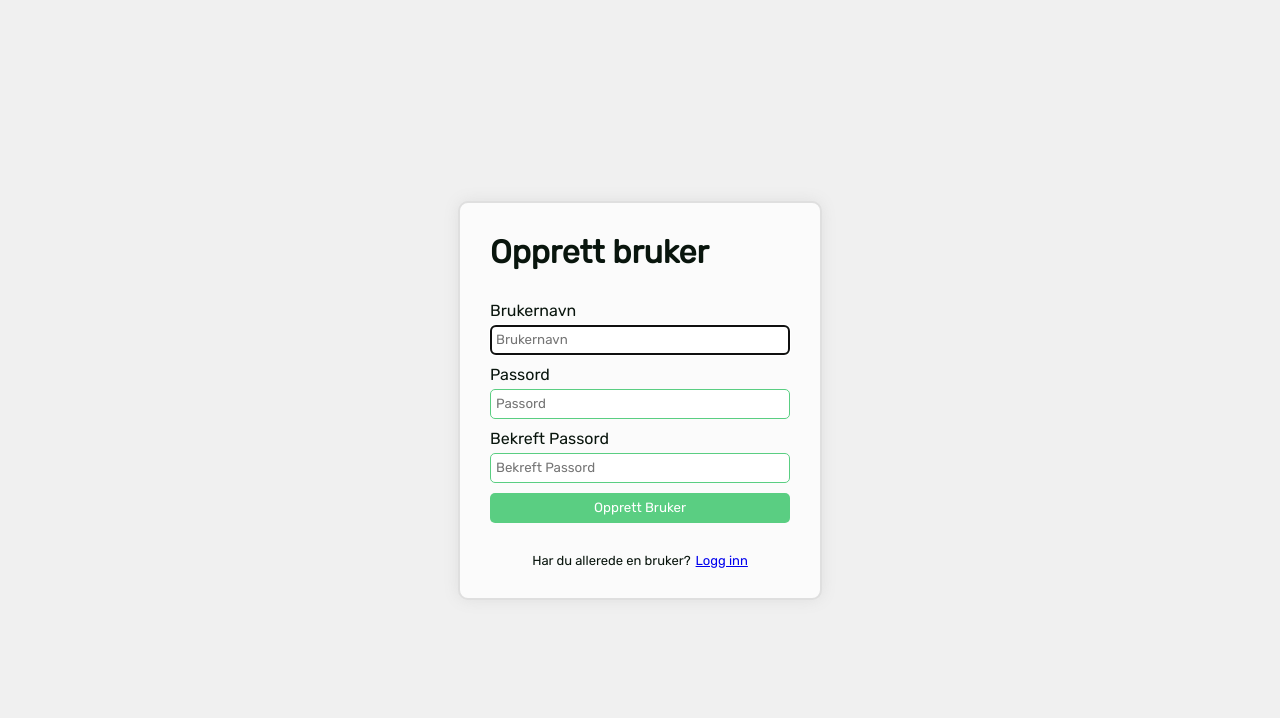
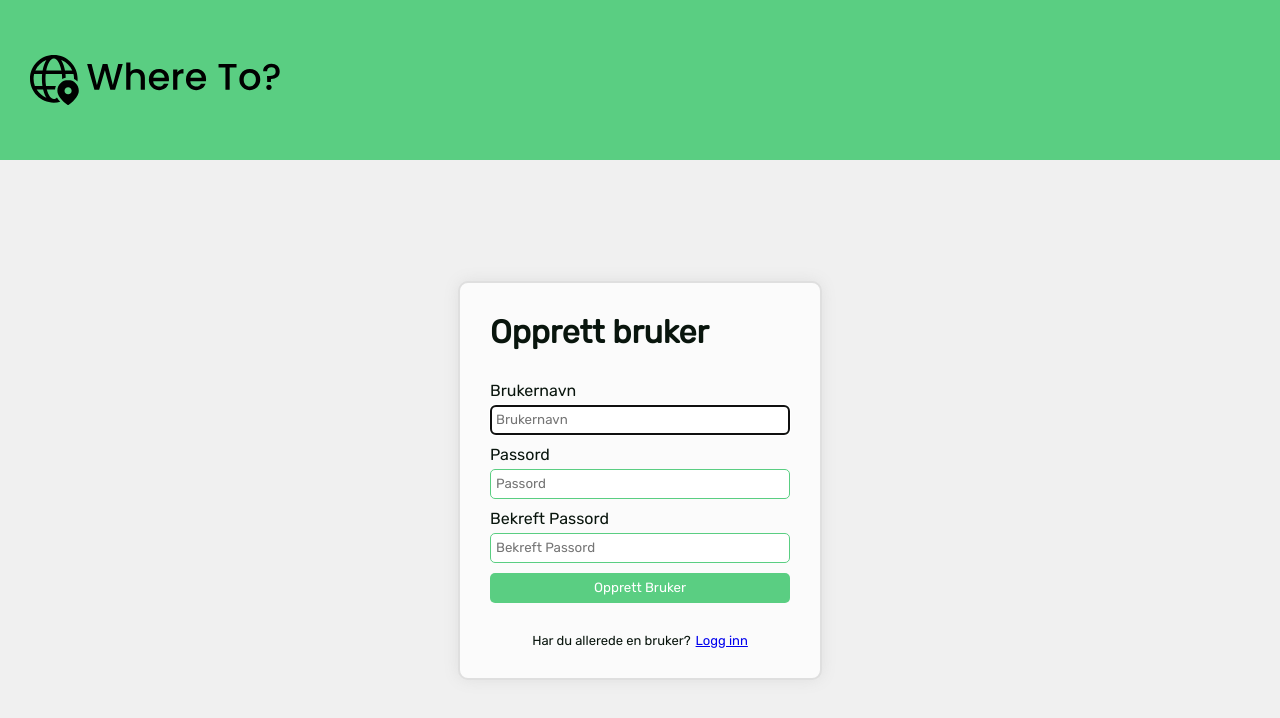
Before and after one commit to TrygveEriksen/WhereTo, a React (Vite) app in the folder TravelPlanner/: page /signup in a window 1280 px wide. Shown: the top 718 px of the page. Built offline with nearby package versions, Linux system fonts and the light colour scheme.

Commit message:
added logo to login and create acc page

```diff
--- a/TravelPlanner/src/Components/Login/Login.css
+++ b/TravelPlanner/src/Components/Login/Login.css
@@ -1,6 +1,6 @@
 .loginContainer {
   background-color: var(--background);
-  height: 100vh;
+  height: 80vh;
   width: 100%;
   display: flex;
   justify-content: center;
@@ -82,3 +82,24 @@
     margin: 0 5px 0 0;
   }
 }
+
+.login-navbar {
+	background-color: var(--primary);
+	height: 20vh;
+	display: flex;
+
+	position: sticky;
+	top: 0;
+	overflow: hidden;
+	width: 100%;
+	align-items: center;
+	padding-left: 30px;
+	padding-right: 30px;
+	justify-content: space-between;
+
+  }
+
+  .login-nav-link {
+    color: black;
+    text-decoration: none;
+    }
--- a/TravelPlanner/src/Components/Login/Login.jsx
+++ b/TravelPlanner/src/Components/Login/Login.jsx
@@ -47,6 +47,14 @@ function Login() {
   };
 
   return (
+    <>
+      <nav className="login-navbar">
+        <div className='navbar-item' id='navbar-left'>
+            <img src='/images/SVG/logo_home.svg' alt="logo" className='nav-logo' height="50px" />
+        </div>
+      </nav>
+
+
       <div className="loginContainer">
         <div className="loginDiv">
           <h1 className="loginHeader">Logg inn</h1>
@@ -88,6 +96,7 @@ function Login() {
           </div>
         </div>
       </div>
+    </>
   );
 }
 
--- a/TravelPlanner/src/Components/Signup/Signup.jsx
+++ b/TravelPlanner/src/Components/Signup/Signup.jsx
@@ -51,6 +51,13 @@ function Signup() {
   };
 
   return (
+    <>
+    <nav className="login-navbar">
+    <div className='navbar-item' id='navbar-left'>
+        <img src='/images/SVG/logo_home.svg' alt="logo" className='nav-logo' height="50px" />
+    </div>
+  </nav>
+
     <div className="loginContainer">
       <div className="loginDiv">
         <h1 className="loginHeader">Opprett bruker</h1>
@@ -105,7 +112,9 @@ function Signup() {
         </div>
       </div>
     </div>
+    </>
   );
+
 }
 
 export default Signup;
```
Lines whose indentation alone changed are shown as unchanged.
